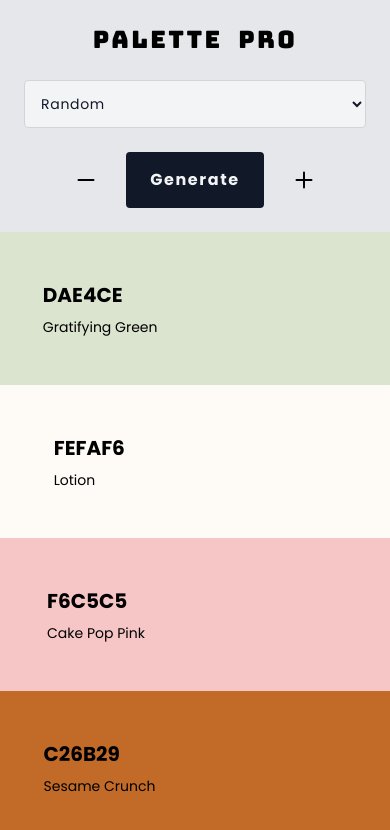
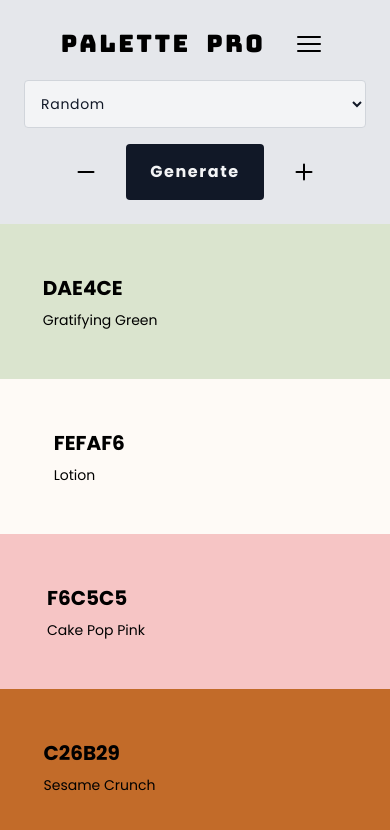
Before and after one commit to newportkat/color-scheme-generator, a React (Vite) app in the folder client/: page / in a window 390 px wide. Shown: the top 830 px of the page. Built offline with nearby package versions, Linux system fonts and the light colour scheme.

Commit message:
created buttons for "save" and "my palettes"

```diff
--- a/client/src/App.tsx
+++ b/client/src/App.tsx
@@ -182,13 +182,30 @@ const App = () => {
 
     return (
         <div className="flex flex-col h-screen bg-gray-200 ">
-            <section className="flex flex-col justify-center items-center p-6 gap-6">
+            <section className="flex flex-col justify-center items-center p-6 gap-4">
+                <div className="flex items-center justify-center w-full gap-6">
                     <h1 className="text-2xl font-bungee tracking-widest">
                         Palette&nbsp; Pro
                     </h1>
+                    <svg
+                        xmlns="http://www.w3.org/2000/svg"
+                        fill="none"
+                        viewBox="0 0 24 24"
+                        strokeWidth={1.5}
+                        stroke="currentColor"
+                        className="w-10 h-10 p-1 rounded cursor-pointer hover:backdrop-contrast-75 lg:hidden"
+                    >
+                        <path
+                            strokeLinecap="round"
+                            strokeLinejoin="round"
+                            d="M3.75 6.75h16.5M3.75 12h16.5m-16.5 5.25h16.5"
+                        />
+                    </svg>
+                </div>
+                <div className="flex w-full items-center justify-center gap-4">
                     <select
                         name="mode"
-                    className="bg-gray-100 border border-gray-300 text-gray-900 text-sm tracking-wider rounded focus:ring-gray-900 focus:border-gray-900 block w-full p-3"
+                        className="bg-gray-100 border border-gray-300 text-gray-900 text-sm tracking-wider rounded focus:ring-gray-900 focus:border-gray-900 block p-3 w-96 h-full"
                         onChange={(event) => {
                             setMode(event.target.value)
                         }}
@@ -197,6 +214,13 @@ const App = () => {
                             <option key={mode.id}>{mode.name}</option>
                         ))}
                     </select>
+                    <button className="hidden lg:block py-4 px-6 font-bold tracking-widest text-gray-100 transition duration-200 bg-gray-500 rounded hover:bg-gray-800">
+                        Save
+                    </button>
+                    <button className="hidden lg:block py-4 px-6 font-bold tracking-widest text-gray-100 transition duration-200 bg-gray-500 rounded hover:bg-gray-800">
+                        My Palettes
+                    </button>
+                </div>
                 <div className="flex items-center gap-6">
                     <svg
                         xmlns="http://www.w3.org/2000/svg"
@@ -204,7 +228,7 @@ const App = () => {
                         viewBox="0 0 24 24"
                         strokeWidth={1.5}
                         stroke="currentColor"
-                        className="w-8 h-8 cursor-pointer hover:bg-gray-300 p-1 transition stroke-2 rounded"
+                        className="w-8 h-8 cursor-pointer hover:backdrop-contrast-75 p-1 transition stroke-2 rounded"
                         onClick={decreaseColors}
                     >
                         <path
@@ -241,7 +265,7 @@ const App = () => {
                         viewBox="0 0 24 24"
                         strokeWidth={1.5}
                         stroke="currentColor"
-                        className="w-8 h-8 cursor-pointer hover:bg-gray-300 p-1 transition stroke-2 rounded"
+                        className="w-8 h-8 cursor-pointer hover:backdrop-contrast-75 p-1 transition stroke-2 rounded"
                         onClick={increaseColors}
                     >
                         <path
```
Lines whose indentation alone changed are shown as unchanged.
